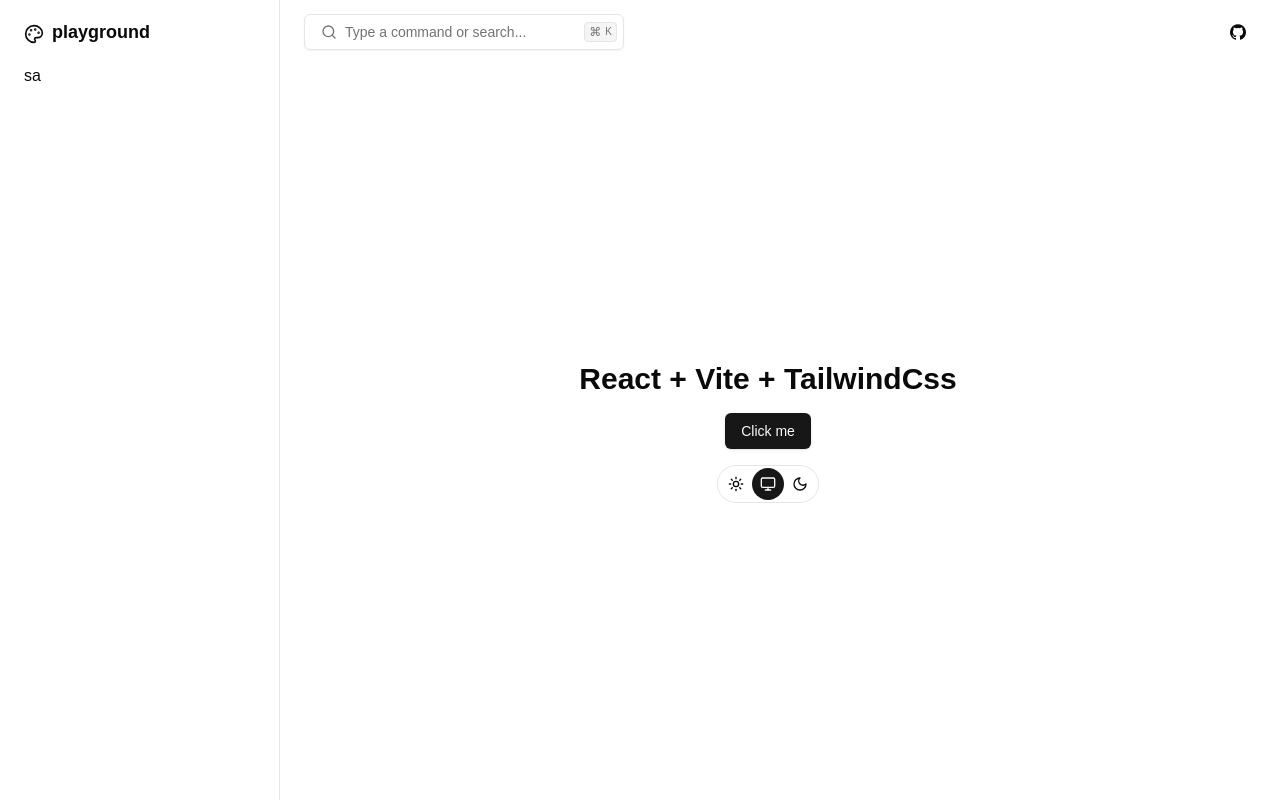
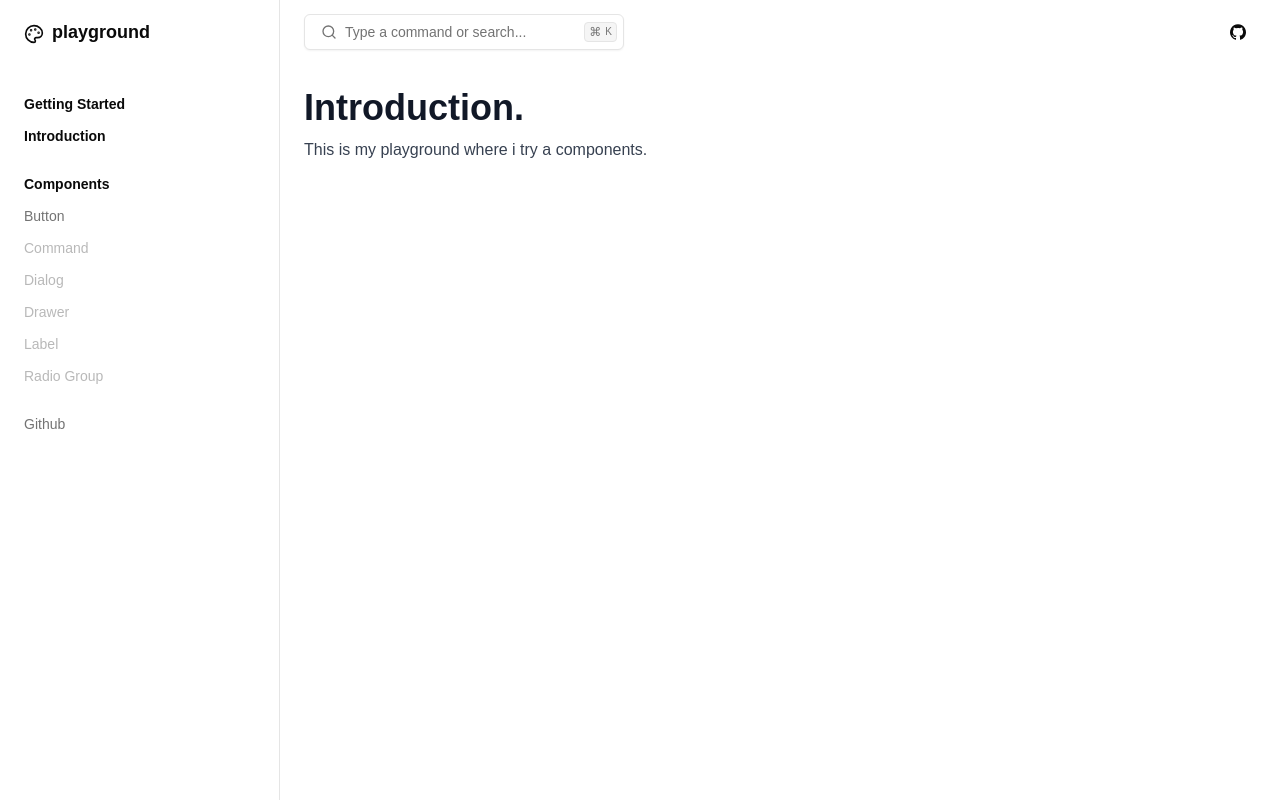
Before and after one commit to triskacode/vite-react-learn, a React (Vite) app: page / in a window 1280 px wide. Built offline with nearby package versions, Linux system fonts and the light colour scheme; a small style sheet from the web is missing.

Commit message:
feat: add react router and navigation dictionary
- add react router and configure routes
- add navigation dictionary
- implement navigation dictionary in layout and search command
- add tailwind plugin typography
- edit contents for home and button page

```diff
--- a/package.json
+++ b/package.json
@@ -41,12 +41,14 @@
     "lucide-react": "^0.439.0",
     "react": "^18.3.1",
     "react-dom": "^18.3.1",
+    "react-router-dom": "^6.26.2",
     "tailwind-merge": "^2.5.2",
     "tailwindcss-animate": "^1.0.7",
     "vaul": "^0.9.3"
   },
   "devDependencies": {
     "@eslint/js": "^9.10.0",
+    "@tailwindcss/typography": "^0.5.15",
     "@types/node": "^22.5.4",
     "@types/react": "^18.3.5",
     "@types/react-dom": "^18.3.0",
--- a/src/components/layouts/home.tsx
+++ b/src/components/layouts/home.tsx
@@ -1,14 +1,17 @@
 import { Button } from '../ui/button';
 import { GithubIcon } from '../icons/github';
+import { NavigationItem } from '@/lib/definition';
 import { Palette } from 'lucide-react';
+import { SearchCommand } from '../search-command';
 import { cn } from '@/lib/utils';
-import { ComponentProps, ElementRef, JSX, forwardRef } from 'react';
-import { SearchCommand } from '../search-command';
+import { navigationDict } from '@/lib/navigation';
+import { ComponentProps, ElementRef, JSX, ReactNode, forwardRef } from 'react';
+import { NavLink, Outlet } from 'react-router-dom';
 
 export type HomeLayoutProps = ComponentProps<'div'>;
 
 const HomeLayout = forwardRef<ElementRef<'div'>, HomeLayoutProps>(
-  ({ children, className, ...props }, ref): JSX.Element => {
+  ({ className, ...props }, ref): JSX.Element => {
     return (
       <div
         className={cn('flex min-h-dvh w-full flex-col', className)}
@@ -17,8 +20,8 @@
       >
         <LayoutHeader />
         <div className="container grid flex-grow grid-cols-1 content-stretch lg:grid-cols-[var(--layout-sidebar-width)_1fr]">
-          <main className="lg:order-2">{children}</main>
-          <aside className="hidden border-r lg:block">sa</aside>
+          <LayoutSidebar />
+          <LayoutMain />
         </div>
       </div>
     );
@@ -33,7 +36,7 @@
           <Palette className="mt-1 size-5 shrink-0" />
           <p className="flex-grow text-lg font-semibold">playground</p>
         </div>
-        <div className="flex grow-0 items-center justify-between pl-4 md:pl-6 lg:flex-grow">
+        <div className="flex grow-0 items-center justify-between pl-4 lg:flex-grow lg:pl-6">
           <div>
             <SearchCommand />
           </div>
@@ -48,4 +51,127 @@
   );
 }
 
+function LayoutSidebar(): JSX.Element {
+  function generateNavItem(navigation: NavigationItem): ReactNode {
+    if (navigation.type === 'group') {
+      return (
+        <NavGroup heading={navigation.displayName}>
+          {navigation.items &&
+            navigation.items.length > 0 &&
+            navigation.items.map((item) => generateNavItem(item))}
+        </NavGroup>
+      );
+    }
+    return (
+      <NavItem
+        to={navigation.href ?? ''}
+        key={navigation.href}
+        disabled={navigation.disabled}
+        external={navigation.external}
+      >
+        {navigation.displayName}
+      </NavItem>
+    );
+  }
+
+  return (
+    <aside className="-ml-3 hidden flex-col border-r py-6 pr-3 lg:flex">
+      {Object.keys(navigationDict).map((key) =>
+        generateNavItem(navigationDict[key]),
+      )}
+    </aside>
+  );
+}
+
+function LayoutMain(): JSX.Element {
+  return (
+    <main className="flex flex-grow flex-col">
+      <Outlet />
+    </main>
+  );
+}
+
+interface NavGroupProps extends ComponentProps<'div'> {
+  heading: string;
+}
+
+function NavGroup({ heading, children, ...props }: NavGroupProps): JSX.Element {
+  return (
+    <div className="mb-4 flex flex-col" {...props}>
+      <p className="flex h-8 items-center overflow-x-hidden px-3 text-sm font-semibold">
+        <span className="truncate">{heading}</span>
+      </p>
+      {children}
+    </div>
+  );
+}
+
+interface NavItemProps extends ComponentProps<typeof NavLink> {
+  className?: string;
+  disabled?: boolean;
+  external?: boolean;
+}
+
+function NavItem({
+  children,
+  className,
+  disabled,
+  external,
+  ...props
+}: NavItemProps): JSX.Element {
+  if (disabled) {
+    return (
+      <NavItemButton className={className} disabled>
+        <span className="truncate">{children as ReactNode}</span>
+      </NavItemButton>
+    );
+  }
+
+  if (external) {
+    return (
+      <NavItemButton asChild className={className}>
+        <a href={(props.to as string) ?? ''} target="_blank" rel="noreferrer">
+          <span className="truncate">{children as ReactNode}</span>
+        </a>
+      </NavItemButton>
+    );
+  }
+
+  return (
+    <NavItemButton
+      asChild
+      className={cn(
+        '[&.active]:font-semibold [&.active]:text-foreground',
+        className,
+      )}
+    >
+      <NavLink {...props}>
+        <span className="truncate">{children as ReactNode}</span>
+      </NavLink>
+    </NavItemButton>
+  );
+}
+
+type NavItemButtonProps = ComponentProps<typeof Button>;
+
+function NavItemButton({
+  children,
+  className,
+  ...props
+}: NavItemButtonProps): JSX.Element {
+  return (
+    <Button
+      variant="link"
+      size="sm"
+      className={cn(
+        'justify-start overflow-x-hidden font-normal text-muted-foreground underline-offset-2',
+        className,
+      )}
+      {...props}
+    >
+      {children}
+    </Button>
+  );
+}
+
 export { HomeLayout };
--- a/src/components/search-command.tsx
+++ b/src/components/search-command.tsx
@@ -1,6 +1,9 @@
 import { Button } from './ui/button';
+import { NavigationItem } from '@/lib/definition';
 import { cn } from '@/lib/utils';
+import { navigationDict } from '@/lib/navigation';
 import { useMediaQuery } from '@/hooks/use-media-query';
+import { useNavigate } from 'react-router-dom';
 import { useTheme } from '@/hooks/use-theme';
 import {
   ArrowLeft,
@@ -31,7 +34,6 @@
 import { Drawer, DrawerContent } from './ui/drawer';
 
 export function SearchCommand(): JSX.Element {
-  const { setTheme } = useTheme();
   const [open, setOpen] = useState(false);
   const [search, setSearch] = useState('');
   const [pages, setPages] = useState<string[]>([]);
@@ -91,7 +93,7 @@
             {!page && (
               <Fragment>
                 <CommandGroup heading="Navigation">
-                  <CommandItem>Go to Home</CommandItem>
+                  <NavigationListCommand command={command} />
                 </CommandGroup>
                 <CommandGroup heading="General">
                   <CommandItem noIcon onSelect={moveToNextPage('change-theme')}>
@@ -107,21 +109,7 @@
                   <ArrowLeft className="size-4" />
                   Back
                 </CommandItem>
-                <CommandItem noIcon onSelect={command(() => setTheme('dark'))}>
-                  <Moon className="size-4" />
-                  Change Theme to Dark
-                </CommandItem>
-                <CommandItem noIcon onSelect={command(() => setTheme('light'))}>
-                  <Sun className="size-4" />
-                  Change Theme to Light
-                </CommandItem>
-                <CommandItem
-                  noIcon
-                  onSelect={command(() => setTheme('system'))}
-                >
-                  <Monitor className="size-4" />
-                  Change Theme to System
-                </CommandItem>
+                <ChangeThemeListCommand command={command} />
               </CommandGroup>
             )}
           </CommandList>
@@ -225,3 +213,75 @@
     </DefaultCommandItem>
   );
 }
+
+interface NavigationListCommandProps {
+  command: (fn: () => void) => () => void;
+}
+
+function NavigationListCommand({
+  command,
+}: NavigationListCommandProps): JSX.Element {
+  const navigate = useNavigate();
+
+  function generateNavigationCommand(navigation: NavigationItem): ReactNode {
+    if (navigation.type === 'group') {
+      return (
+        navigation.items &&
+        navigation.items.length > 0 &&
+        navigation.items.map(generateNavigationCommand)
+      );
+    }
+
+    if (navigation.disabled) {
+      return null;
+    }
+
+    return (
+      <CommandItem
+        key={navigation.href}
+        onSelect={command(() =>
+          navigation.external
+            ? window.open(navigation.href, '_blank', 'noreferrer')
+            : navigate(navigation.href ?? '#'),
+        )}
+      >
+        Go to {navigation.displayName}
+      </CommandItem>
+    );
+  }
+
+  return (
+    <Fragment>
+      {Object.keys(navigationDict).map((key) =>
+        generateNavigationCommand(navigationDict[key]),
+      )}
+    </Fragment>
+  );
+}
+
+interface ChangeThemeListCommandProps {
+  command: (fn: () => void) => () => void;
+}
+
+function ChangeThemeListCommand({
+  command,
+}: ChangeThemeListCommandProps): JSX.Element {
+  const { setTheme } = useTheme();
+
+  return (
+    <Fragment>
+      <CommandItem noIcon onSelect={command(() => setTheme('dark'))}>
+        <Moon className="size-4" />
+        Change Theme to Dark
+      </CommandItem>
+      <CommandItem noIcon onSelect={command(() => setTheme('light'))}>
+        <Sun className="size-4" />
+        Change Theme to Light
+      </CommandItem>
+      <CommandItem noIcon onSelect={command(() => setTheme('system'))}>
+        <Monitor className="size-4" />
+        Change Theme to System
+      </CommandItem>
+    </Fragment>
+  );
+}
--- /dev/null
+++ b/src/lib/definition.ts
@@ -0,0 +1,16 @@
+export interface Navigation {
+  displayName: string;
+  href?: string;
+  icon?: React.ComponentType<{ className?: string }>;
+  disabled?: boolean;
+  external?: boolean;
+}
+
+export interface NavigationItem extends Navigation {
+  type?: 'group';
+  items?: NavigationItem[];
+}
+
+export interface NavigationDict {
+  [key: string]: NavigationItem;
+}
--- /dev/null
+++ b/src/lib/navigation.ts
@@ -0,0 +1,54 @@
+import { NavigationDict } from './definition';
+
+export const navigationDict: NavigationDict = {
+  'getting-started': {
+    displayName: 'Getting Started',
+    type: 'group',
+    items: [
+      {
+        displayName: 'Introduction',
+        href: '/',
+      },
+    ],
+  },
+  components: {
+    displayName: 'Components',
+    type: 'group',
+    items: [
+      {
+        displayName: 'Button',
+        href: '/components/button',
+      },
+      {
+        displayName: 'Command',
+        href: '/components/command',
+        disabled: true,
+      },
+      {
+        displayName: 'Dialog',
+        href: '/components/dialog',
+        disabled: true,
+      },
+      {
+        displayName: 'Drawer',
+        href: '/components/drawer',
+        disabled: true,
+      },
+      {
+        displayName: 'Label',
+        href: '/components/label',
+        disabled: true,
+      },
+      {
+        displayName: 'Radio Group',
+        href: '/components/radio-group',
+        disabled: true,
+      },
+    ],
+  },
+  github: {
+    displayName: 'Github',
+    href: 'https://github.com/triskacode',
+    external: true,
+  },
+};
--- /dev/null
+++ b/src/pages/components/button.tsx
@@ -0,0 +1,11 @@
+import { Button } from '@/components/ui/button';
+
+export default function Page(): JSX.Element {
+  return (
+    <div className="prose relative max-w-full py-6 dark:prose-invert lg:pl-6">
+      <h1 className="mb-0">Button.</h1>
+      <p className="mt-2">This is button component page.</p>
+      <Button>Button</Button>
+    </div>
+  );
+}
--- a/src/pages/home.tsx
+++ b/src/pages/home.tsx
@@ -1,13 +1,10 @@
-import { Button } from '@/components/ui/button';
 import { JSX } from 'react';
-import { ThemeSwitch } from '@/components/theme-switch';
 
-export function Home(): JSX.Element {
+export default function Page(): JSX.Element {
   return (
-    <div className="flex h-full w-full flex-col items-center justify-center gap-4">
-      <h1 className="text-3xl font-semibold">React + Vite + TailwindCss</h1>
-      <Button variant="default">Click me</Button>
-      <ThemeSwitch />
+    <div className="prose relative max-w-full py-6 dark:prose-invert lg:pl-6">
+      <h1 className="mb-0">Introduction.</h1>
+      <p className="mt-2">This is my playground where i try a components.</p>
     </div>
   );
 }
--- a/src/pages/index.tsx
+++ b/src/pages/index.tsx
@@ -1,16 +1,25 @@
 import 'unfonts.css';
 import '@/styles/index.css';
 import { BaseLayout } from '@/components/layouts/base';
-import { Home } from '@/pages/home';
+import ButtonComponentPage from '@/pages/components/button';
 import { HomeLayout } from '@/components/layouts/home';
+import HomePage from '@/pages/home';
 import { JSX } from 'react';
+import { BrowserRouter, Route, Routes } from 'react-router-dom';
 
 export function Page(): JSX.Element {
   return (
     <BaseLayout>
-      <HomeLayout>
-        <Home />
-      </HomeLayout>
+      <BrowserRouter>
+        <Routes>
+          <Route path="/" element={<HomeLayout />}>
+            <Route index element={<HomePage />} />
+            <Route path="components">
+              <Route path="button" element={<ButtonComponentPage />} />
+            </Route>
+          </Route>
+        </Routes>
+      </BrowserRouter>
     </BaseLayout>
   );
 }
--- a/tailwind.config.js
+++ b/tailwind.config.js
@@ -1,4 +1,5 @@
 import tailwindAnimate from 'tailwindcss-animate';
+import tailwindTypography from '@tailwindcss/typography';
 
 /** @type {import('tailwindcss').Config} */
 const config = {
@@ -77,7 +78,7 @@
       },
     },
   },
-  plugins: [tailwindAnimate],
+  plugins: [tailwindAnimate, tailwindTypography],
 };
 
 export default config;
```
Also changed, not shown: 1 other file (tests, documents, lock files or other folders).
